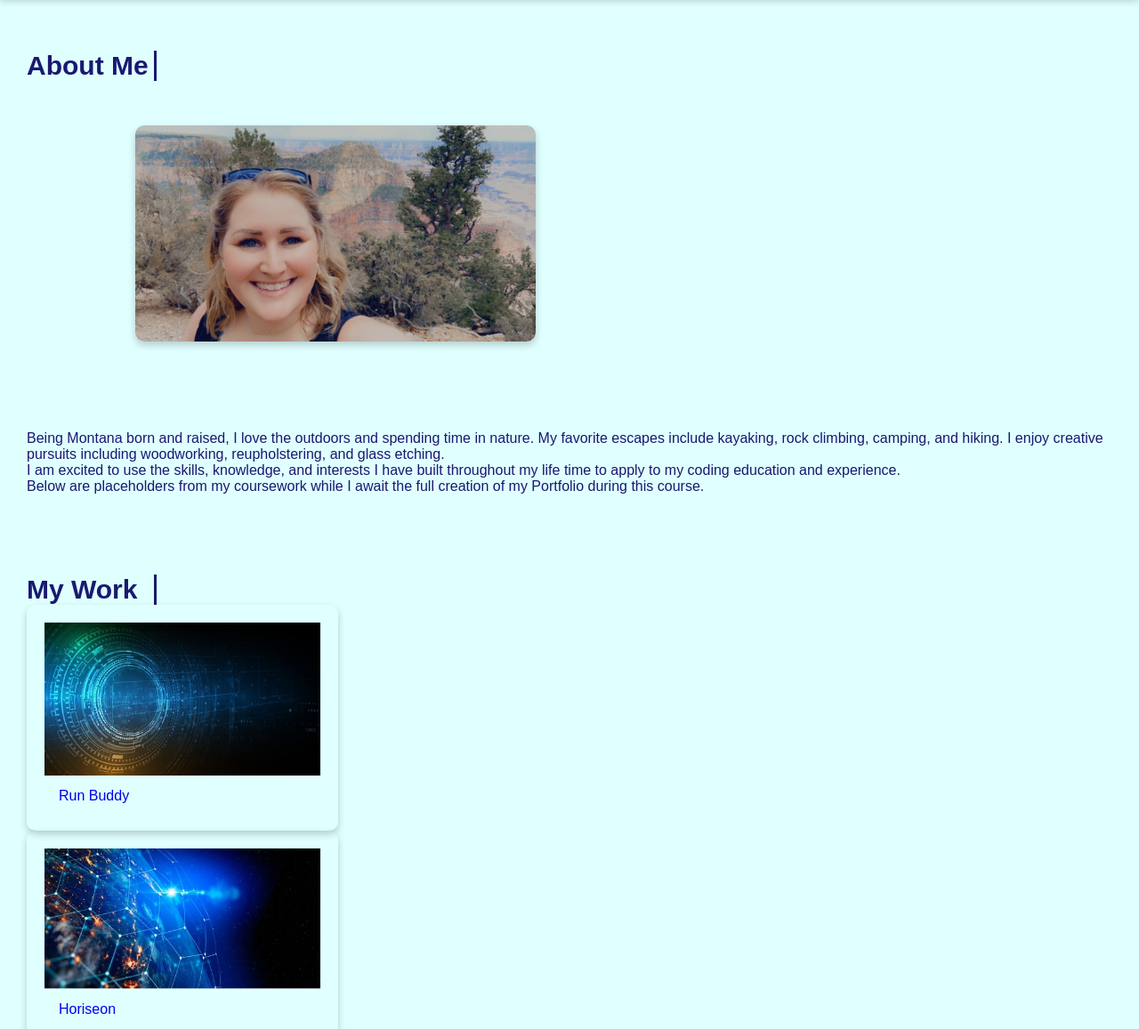
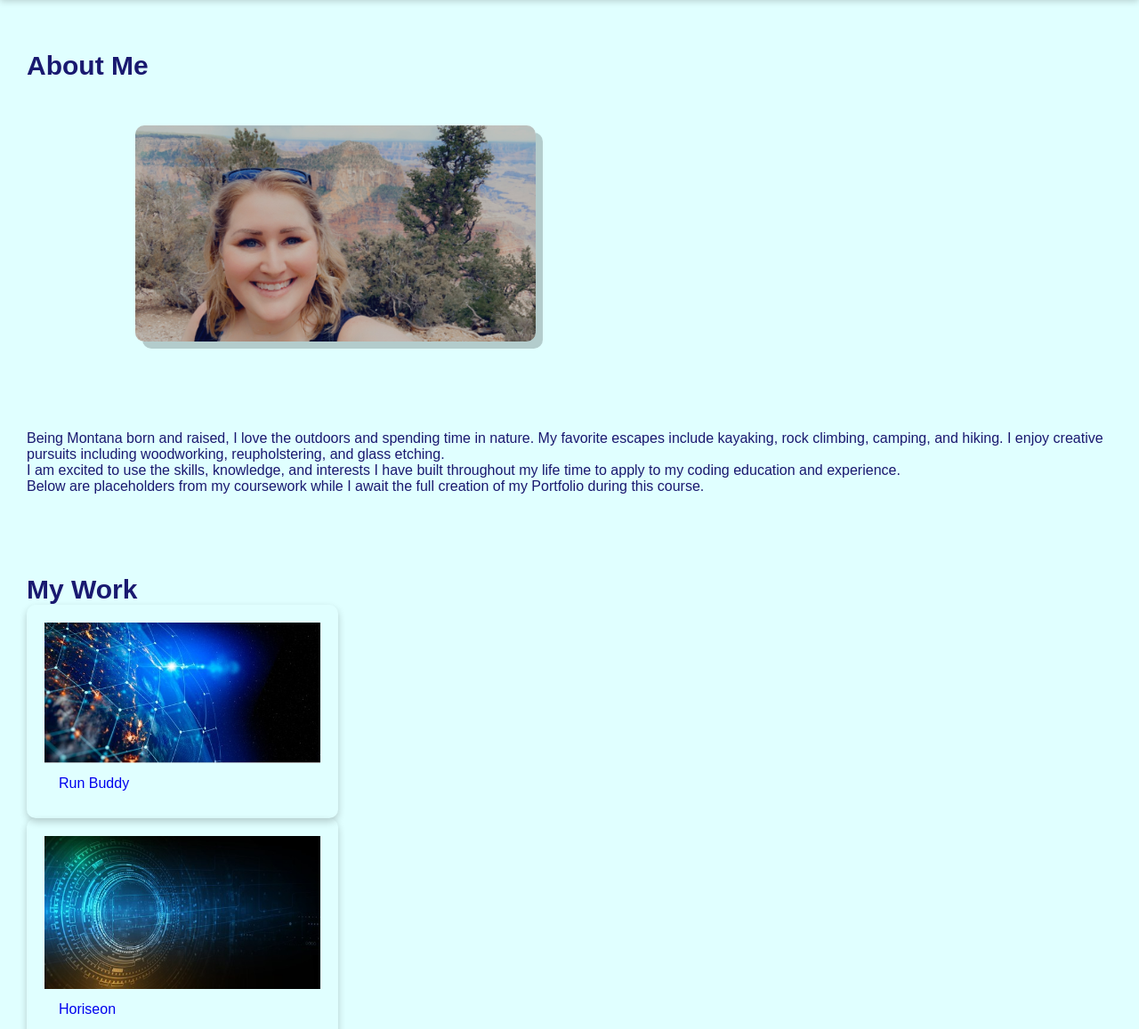
Before and after one commit to tjen20/Teri-s-Professional-Portfolio, a plain HTML site: page index.html in a window 1280 px wide. Shown: the part 337-1494 px from the top of the page at 89% size. Drawn offline with Linux system fonts and the light colour scheme.

Commit message:
readme changes

```diff
--- a/assets/css/style.css
+++ b/assets/css/style.css
@@ -17,8 +17,6 @@
 
   h3 {
     font-size: 30px;
-    border-right: 3px solid midnightblue;
-    width: 12%;
   }
 
   /* HEADER & NAV START */
@@ -90,7 +88,6 @@
     margin: 50px auto;
     padding-bottom: 50px;
     width: 80%;
-
     display: flex;
     flex-wrap: wrap;
     align-items: center;
@@ -100,18 +97,11 @@
   .Teri img {
     max-width: 450px;
     border-radius: 10px;
-    box-shadow: 0 4px 8px 0 rgba(0,0,0,0.2);
+    box-shadow: 8px 8px 0 0 rgba(0,0,0,0.2);
     flex: 30%;
   }
 
-  .Teri img {
-    flex: 1 12%;
-    margin-right: 20px;
-  }
 
-  .info {
-    flex: 70%;
-  }
 
 
   /* ABOUT ME END */
--- a/index.html
+++ b/index.html
@@ -72,7 +72,8 @@
         <div id="My-Work" class="work">
             <h3>My Work</h3>
             <div class="card">
-                <img src="./assets/images/tech2.jpg"
+                <a href="https://tjen20.github.io/run-buddy/">
+                    <img src="./assets/images/tech1.jpg"
                         alt="tech stock image with geometric globe with white 3D boxes and orange lights on the surface of the planet"
                         style="width:100%;">
                     <div class="container">
@@ -80,7 +81,8 @@
                     </div>
             </div>
             <div class="card">
-                <img src="./assets/images/tech1.jpg"
+                <a href="https://tjen20.github.io/MarketingApp/">
+                    <img src="./assets/images/tech2.jpg"
                         alt="tech stock image with blue lit background and white, green, and orange lit tech gear"
                         style="width:100%;">
                     <div class="container">
@@ -88,6 +90,7 @@
                     </div>
             </div>
             <div class="card">
+                <a href="https://tjen20.github.io/Robot-Gladiators/" class="robot">
                     <img src="./assets/images/tech3.jpg"
                         alt="tech stock image with circut board with blue background and orange cricuts lit up"
                         style="width:100%;">
```
Also changed, not shown: 1 other file. Lines whose indentation alone changed are shown as unchanged.
